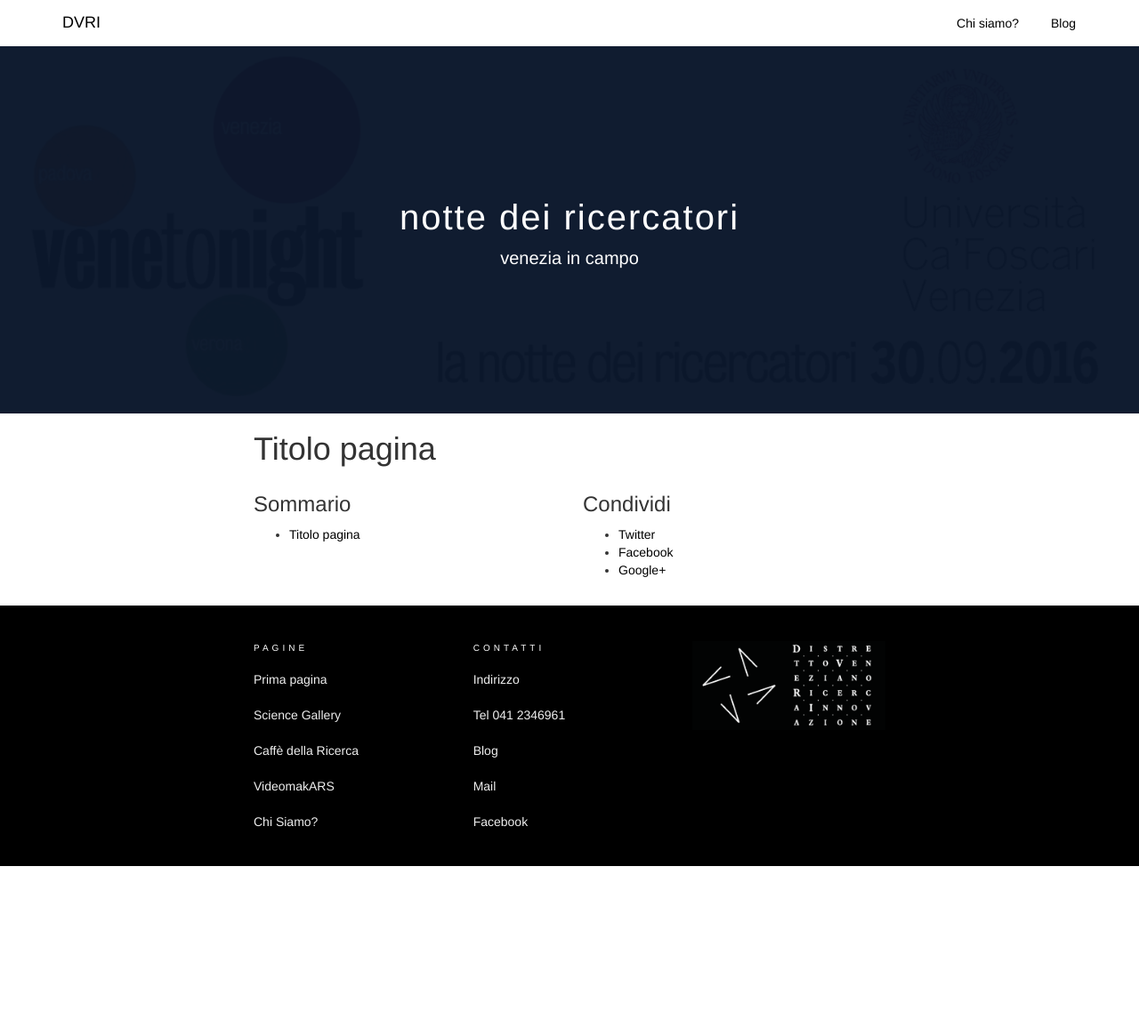
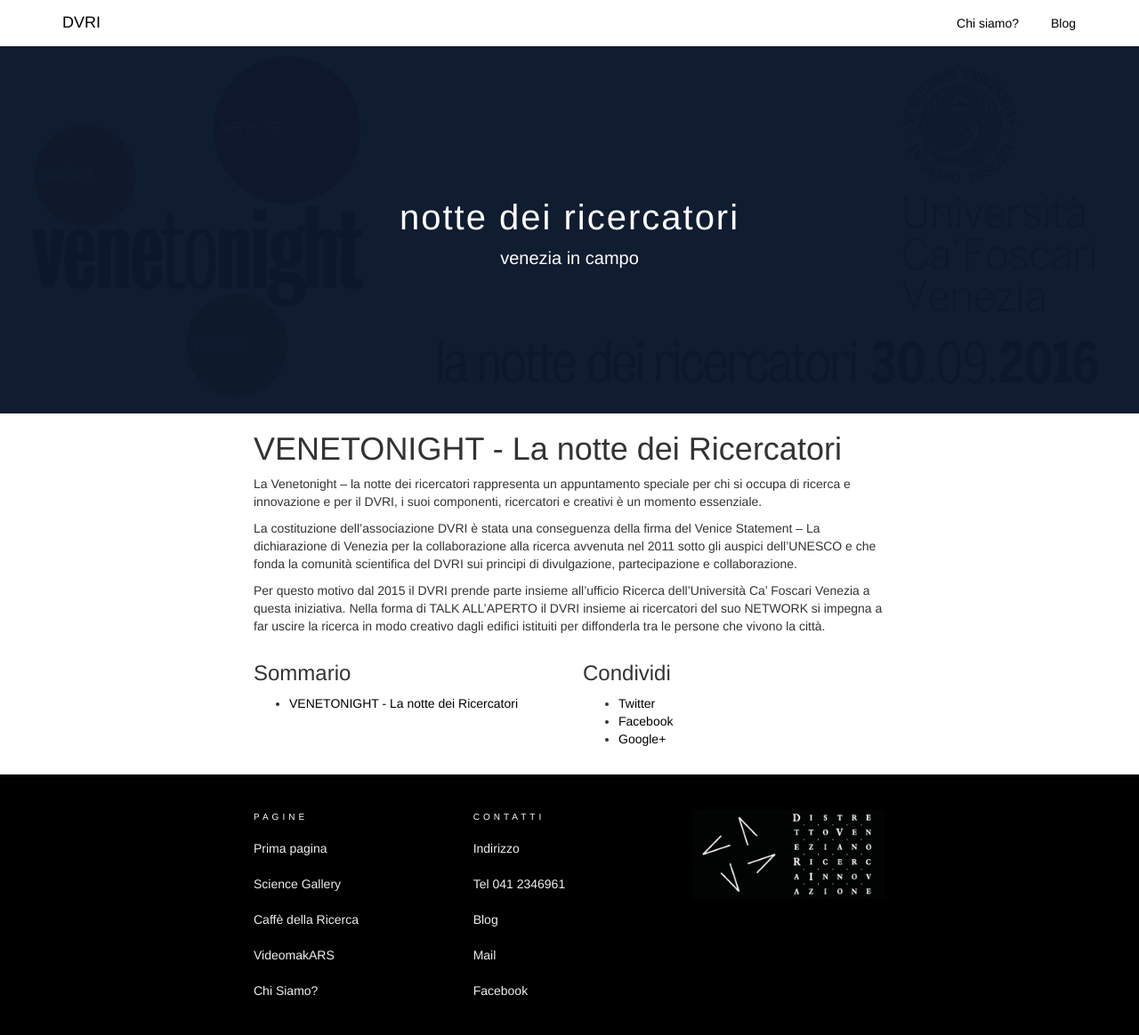
Before and after one commit to simonini/dvri-j-theme, a Jekyll site: the page built from progetti/notte-dei-ricercatori.html, in a window 1280 px wide. Shown: the whole page at 89% size. Built offline with Jekyll 4.4.1, drawn with Linux system fonts in a browser that asks for light colours; the table of contents is made by our own code; before the commit the page ends 974 px from its top, so only the background shows below that.

Commit message:
Update notte-dei-ricercatori.html

```diff
--- a/progetti/notte-dei-ricercatori.html
+++ b/progetti/notte-dei-ricercatori.html
@@ -7,4 +7,8 @@
 toc: true
 ---
 
-<h1>Titolo pagina</h1>
+<h1>VENETONIGHT - La notte dei Ricercatori</h1>
+<p> <p> La Venetonight – la notte dei ricercatori rappresenta un appuntamento speciale per chi si occupa di ricerca e innovazione e per il DVRI, i suoi componenti, ricercatori e creativi è un momento essenziale.</p>
+<p>La costituzione dell’associazione DVRI è stata una conseguenza della firma del Venice Statement – La dichiarazione di Venezia per la collaborazione alla ricerca avvenuta nel 2011 sotto gli auspici dell’UNESCO e che  fonda la comunità scientifica del DVRI sui principi di divulgazione, partecipazione e collaborazione.</p>
+<p> Per questo motivo dal 2015 il DVRI prende parte insieme all’ufficio Ricerca dell’Università Ca’ Foscari Venezia a questa iniziativa.
+Nella forma di TALK ALL’APERTO il DVRI insieme ai ricercatori del suo NETWORK si impegna a  far uscire la ricerca in modo creativo dagli edifici istituiti per diffonderla tra le persone che vivono la città. </p>
```
